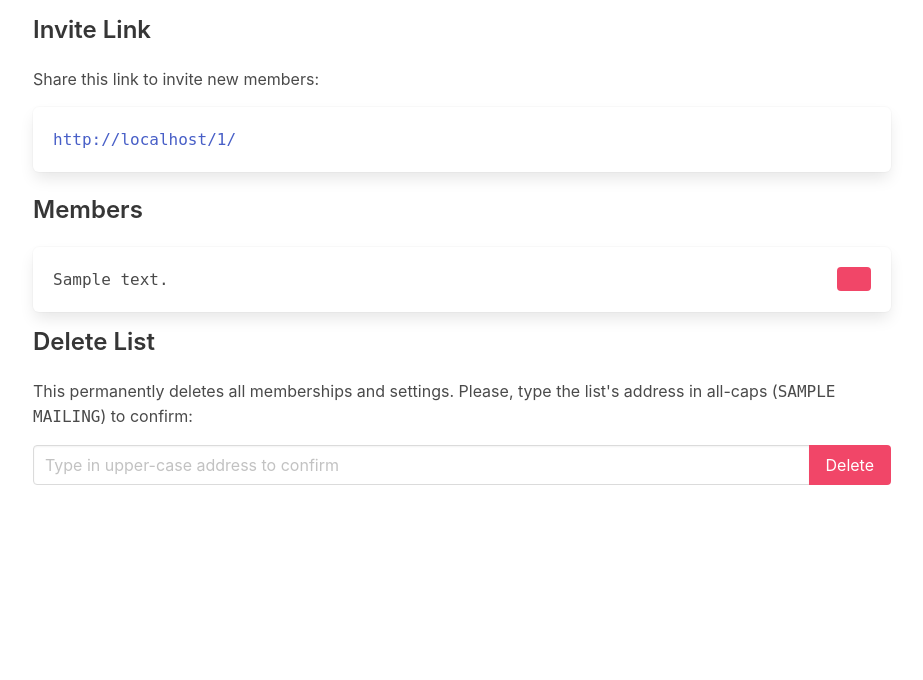
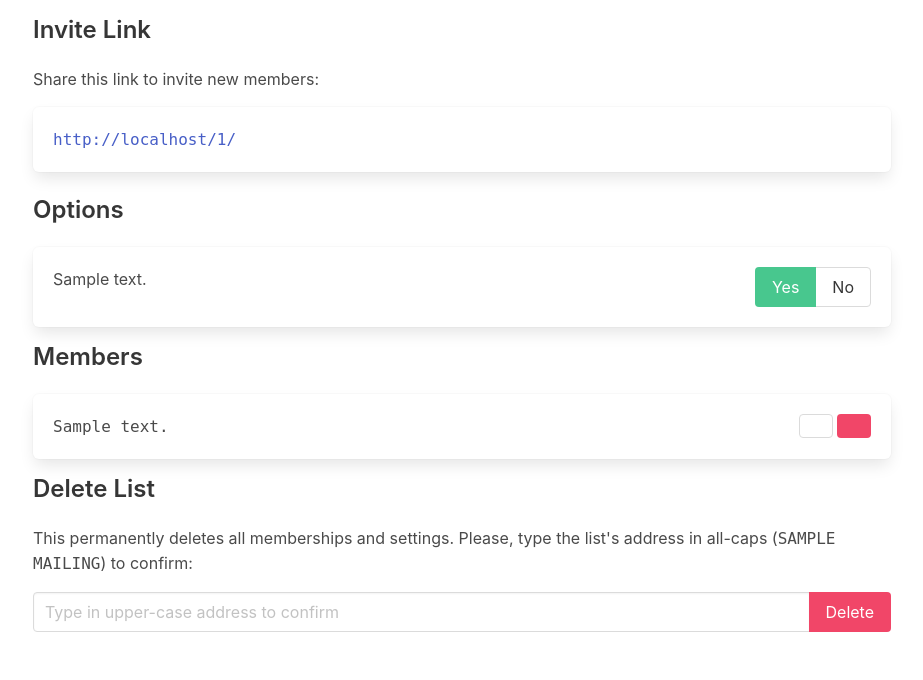
Before and after one commit to tzwenn/tenca-webui, a Flask app: template tenca_webui/templates/manage_list.html in a window 1280 px wide. Shown: the part 194-874 px from the top of the page, without its empty margins (178-1101 px from the left). Before the commit the page ends 679 px from the top, so only its background shows below. Run offline with Flask 2, Linux system fonts and the light colour scheme; the template is opened without the code that fills it: most values are stand-ins (such as "Sample title", 1, 10 or a date in 2020); some libraries are stand-ins or nearby versions.

Commit message:
Mock-up options section, show user status

```diff
--- a/tenca_webui/templates/manage_list.html
+++ b/tenca_webui/templates/manage_list.html
@@ -16,18 +16,42 @@
 {{ tenca_macros.copyable_link_box('invite_link', url_for('change_membership.index', hash_id=mailing_list.hash_id, _external=True)) }}
 </p>
 
+<p>
+<h4 class="title is-4">Options</h4>
+{% for name, description, value in list_bool_options %}
+<form>
+<div class="box">
+	<div class="columns">
+		<div class="column">
+			{{ description }}
+		</div>
+		<div class="column is-3 has-text-right">
+			<div class="buttons has-addons is-right">
+				<button class="button{{ ' is-success is-selected' if value else ''}}">Yes</button>
+				<button class="button{{ ' is-danger is-selected' if not value else ''}}">No</button>
+			</div>
+		</div>
+	</div>
+</div>
+</form>
+{% endfor %}
+</p>
+
 
 <p>
 <h4 class="title is-4">Members</h4>
 
-{% for member in mailing_list.list.members %}
+{% for address, is_owner in mailing_list.get_owners_and_members() %}
 <form>
 	<div class="box">
 		<div class="columns">
 			<div class="column">
-				{{ tenca_macros.css_codify(member.address) }}
+				{{ tenca_macros.css_codify(address) }}
 			</div>
-			<div class="column is-1 has-text-right">
+			<div class="column is-3 has-text-right">
+				<button class="button icon is-primary{{ '' if is_owner else 'is-outlined' }}" title="{{ 'Demote from Owner' if is_owner else 'Promote to Owner' }}" type="submit">
+					<i class="fas fa-user{{'-cog' if is_owner else ''}} fa-xs"></i>
+				</button>
 				<button class="button icon is-danger" title="Remove User" type="submit">
 					<i class="fas fa-trash fa-xs"></i>
 				</button>
```
Also changed, not shown: tenca_webui/manage_list.py (+6 -1 lines).
